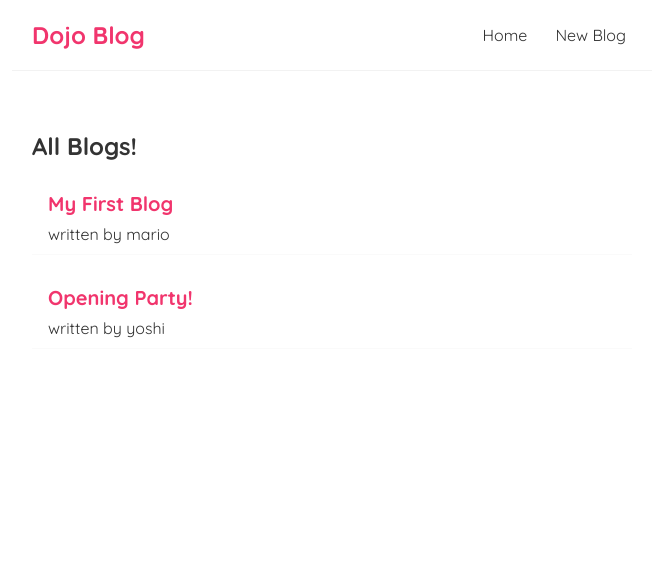
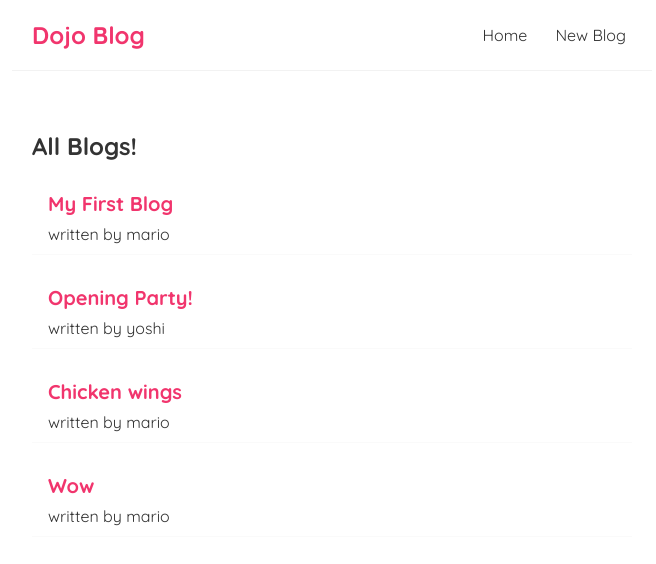
Before and after one commit to RaazKH/dojo-blog, a React (Create React App) app: page / in a window 1280 px wide. Shown: the top 564 px of the page, without its empty margins (308-964 px from the left). Built offline with nearby package versions, Linux system fonts and the light colour scheme; data requests are answered from the project's data file.

Commit message:
Added POST for Create.js

```diff
--- a/data/db.json
+++ b/data/db.json
@@ -11,6 +11,18 @@
       "body": "Some body text",
       "author": "yoshi",
       "id": 2
+    },
+    {
+      "title": "Chicken wings",
+      "body": "wow chicken is tassssty",
+      "author": "mario",
+      "id": 3
+    },
+    {
+      "title": "Wow",
+      "body": "Peding added",
+      "author": "mario",
+      "id": 4
     }
   ]
 }
--- a/src/Create.js
+++ b/src/Create.js
@@ -4,12 +4,22 @@
     const [title, setTitle] = useState('');
     const [body, setBody] = useState('');
     const [author, setAuthor] = useState('mario');
+    const [isPending, setIsPending] = useState(false);
 
     const handleSubmit = (e) => {
         e.preventDefault();
         const blog = { title, body, author };
 
-        console.log(blog);
+        setIsPending(true);
+
+        fetch('http://localhost:8000/blogs', {
+            method: 'POST',
+            headers: { "Content-type": "application/json" },
+            body: JSON.stringify(blog)
+        }).then(() => {
+            console.log('new blog added');
+            setIsPending(false);
+        })
     }
 
     return (
@@ -38,7 +48,8 @@
                     <option value="mario">mario</option>
                     <option value="yoshi">yoshi</option>
                 </select>
-                <button>Add Blog</button>
+                { !isPending && <button>Add Blog</button> }
+                { isPending && <button disabled>Adding blog...</button> }
             </form>
         </div>
     );
```
Lines whose indentation alone changed are shown as unchanged.
